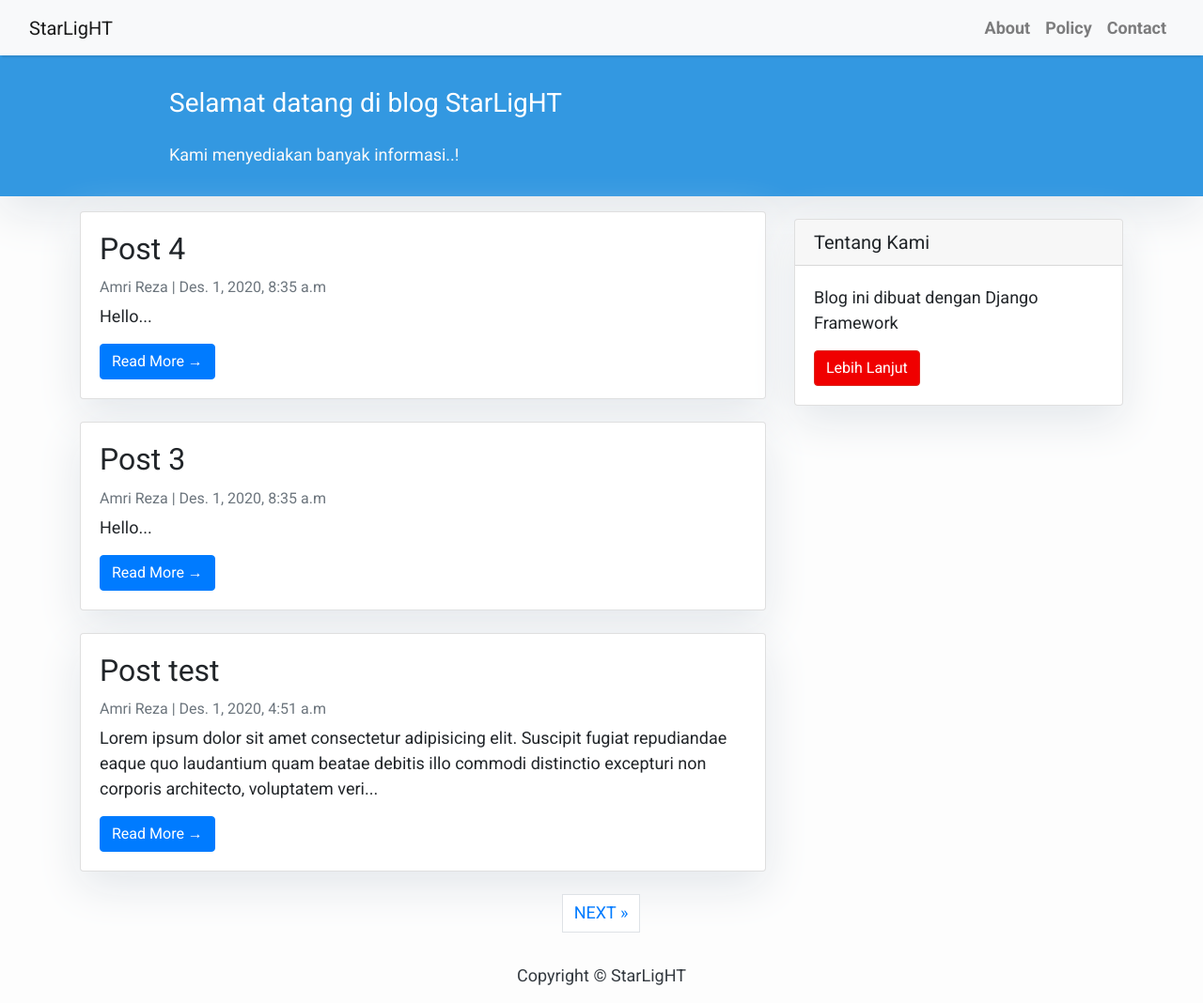
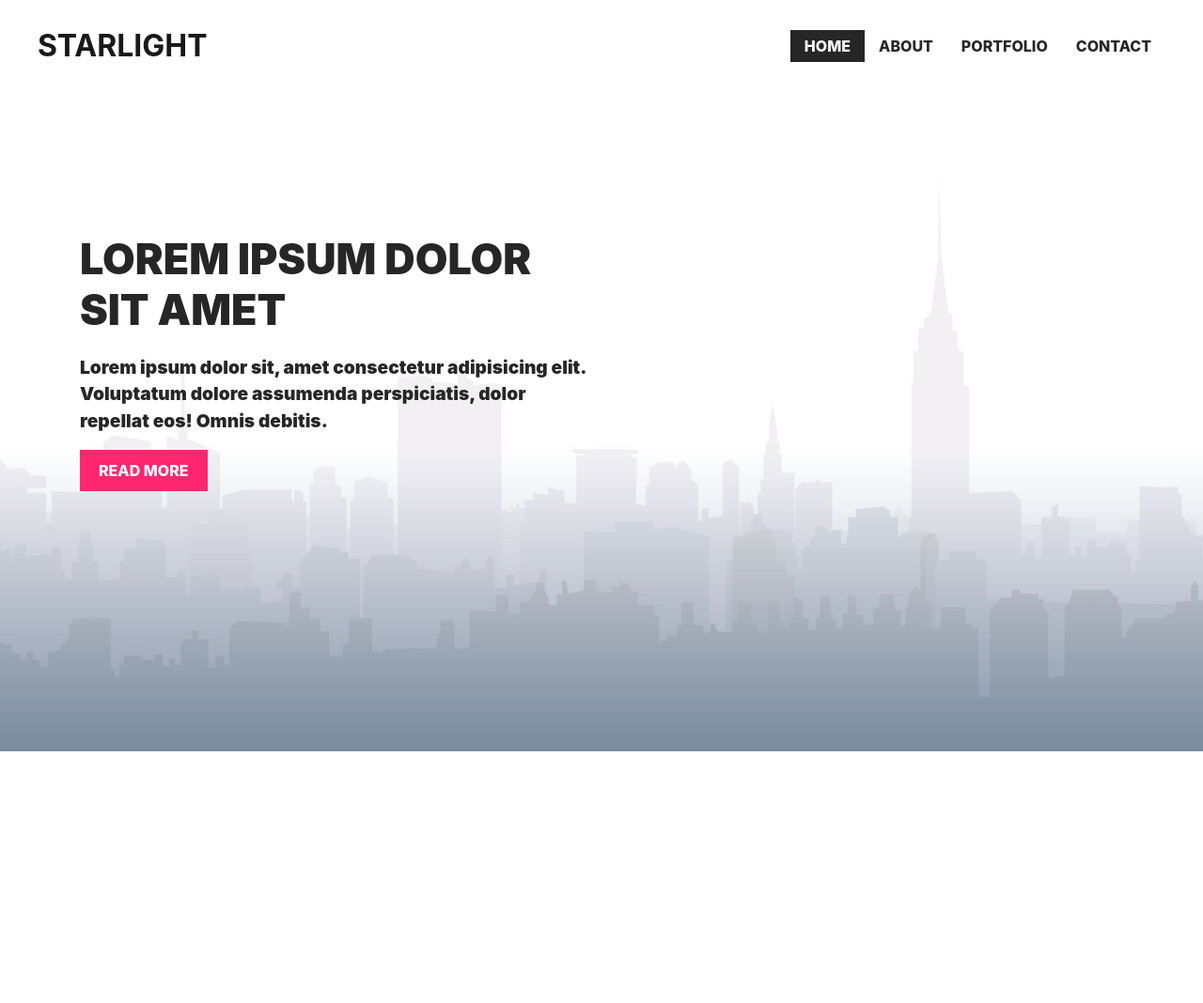
Before and after one commit to AmZaDin14/blogsite, a Django app: page / in a window 1280 px wide. Shown: the whole page at 94% size. After the commit the page ends 800 px from the top, so only its background shows below. Run offline with Django 3.2, Linux system fonts and the light colour scheme; data comes from the database, SQL or seed files in the repository; some libraries are stand-ins or nearby versions.

Commit message:
add Sitemaps and Static files

```diff
--- a/blog/models.py
+++ b/blog/models.py
@@ -1,4 +1,5 @@
 from django.db import models
+from django.urls import reverse
 from django.contrib.auth.models import User
 
 STATUS = {
@@ -10,7 +11,7 @@ class Post(models.Model):
     title = models.CharField(max_length=200, unique=True)
     slug = models.SlugField(max_length=200, unique=True)
     author = models.ForeignKey(User, on_delete=models.CASCADE, related_name='blog_post')
-    update_on = models.DateTimeField(auto_now=True)
+    updated_on = models.DateTimeField(auto_now=True)
     content = models.TextField()
     created_on = models.DateTimeField(auto_now_add=True)
     status = models.IntegerField(choices=STATUS, default=0)
@@ -20,6 +21,9 @@ class Post(models.Model):
 
     def __str__(self):
         return self.title
+
+    def get_absolute_url(self):
+        return reverse("post_detail", kwargs={"slug": str(self.slug)})
 
 class Comment(models.Model):
     post = models.ForeignKey(Post, on_delete=models.CASCADE, related_name='comments')
--- a/blog/urls.py
+++ b/blog/urls.py
@@ -1,7 +1,15 @@
 from . import views
 from django.urls import path
+from django.contrib.sitemaps.views import sitemap
+from blog.sitemaps import PostSitemap
+
+sitemaps = {
+    "posts": PostSitemap,
+}
 
 urlpatterns = [
-    path("", views.PostList, name="home"),
-    path('<slug:slug>/', views.post_detail, name='post_detail'),
+    path("", views.HomePage, name='home'),
+    path("blog/", views.PostList, name="blog"),
+    path('blog/<slug:slug>/', views.post_detail, name='post_detail'),
+    path("sitemap.xml", sitemap, {"sitemaps": sitemaps}, name="sitemap"),
 ]
--- a/blog/views.py
+++ b/blog/views.py
@@ -13,6 +13,9 @@ from django.core.paginator import Paginator, PageNotAnInteger, EmptyPage
 #     model = Post
 #     template_name = 'blog/post_detail.html'
 
+def HomePage(request):
+    return render(request, 'index.html')
+
 def PostList(request):
     object_list = Post.objects.filter(status=1).order_by('-created_on')
     paginator = Paginator(object_list, 3)
@@ -27,7 +30,7 @@ def PostList(request):
         post_list = paginator.page(paginator.num_pages)
     finally:
         return render(request,
-                    'index.html',
+                    'blog/index.html',
                     {'page': page,
                     'post_list': post_list})
 
--- a/blogsite/settings.py
+++ b/blogsite/settings.py
@@ -41,6 +41,7 @@ INSTALLED_APPS = [
     'blog',
     'crispy_forms',
     'django_summernote',
+    'django.contrib.sitemaps',
 ]
 
 MIDDLEWARE = [
@@ -121,7 +122,11 @@ USE_TZ = True
 # Static files (CSS, JavaScript, Images)
 # https://docs.djangoproject.com/en/3.1/howto/static-files/
 
+STATIC_ROOT = os.path.join(BASE_DIR, 'staticfiles')
+
 STATIC_URL = '/static/'
+
+STATICFILES_DIRS = (os.path.join('static'),)
 
 CRISPY_TEMPLATE_PACK = 'bootstrap4'
 
--- /dev/null
+++ b/static/css/style.css
@@ -0,0 +1,95 @@
+.header
+{
+    position: absolute;
+    z-index: 10;
+    width: 100%;
+}
+.navbar
+{
+    padding: 20px 40px;
+}
+.navbar-brand
+{
+    font-weight: 700;
+    text-transform: uppercase;
+    font-size: 2em;
+    color: #262626;
+}
+.nav-item
+{
+    font-weight: 800;
+    text-transform: uppercase;
+}
+.navbar-light .navbar-nav .nav-item .nav-link:hover,
+.navbar-light .navbar-nav .nav-item.active .nav-link
+{
+    background: #262626;
+    color: #FFF;
+}
+.navbar-light .navbar-nav .nav-item .nav-link
+{
+    color: #262626;
+    padding: 5px 15px;
+}
+.banner
+{
+    position: relative;
+    background: url(../img/bg.jpg);
+    min-height: 100vh;
+    background-size: cover;
+    background-position: center;
+    padding: 250px 0 200px;
+}
+.banner h2
+{
+    margin: 0;
+    padding: 0;
+    font-size: 2.8em;
+    font-weight: 1000;
+    color: #262626;
+    text-transform: uppercase;
+}
+.banner p
+{
+    margin: 1em 0 0;
+    padding: 0;
+    font-size: 1.2em;
+    font-weight: 1000;
+    line-height: 1.5em;
+    color: #262626;
+}
+.btnD1
+{
+    display: inline-block;
+    margin: 1em 0 0;
+    background: #ff2670;
+    color: #fff;
+    padding: 10px 20px;
+    text-transform: uppercase;
+    border: none;
+    font-weight: 800;
+}
+.btnD1:hover
+{
+    color: #fff;
+    text-decoration: none;
+}
+.navbar-light .navbar-toggler
+{
+    border: none;
+    columns: #fff;
+    border: 2px solid #7f7f7f;
+    border-radius: 0;
+    outline: none;
+}
+.navbar-collapse
+{
+    background-image: #ffffff;
+}
+@media (max-width: 768px)
+{
+    .banner
+    {
+        padding: 200px 0;
+    }
+}
--- a/templates/base.html
+++ b/templates/base.html
@@ -6,8 +6,10 @@
     <link href="https://fonts.googleapis.com/css?family=Roboto:400,700" rel="stylesheet">
     <meta name="google" content="notranslate" />
     <meta name="viewport" content="width=device-width, initial-scale=1" />
-        <link rel="stylesheet" href="https://maxcdn.bootstrapcdn.com/bootstrap/4.0.0/css/bootstrap.min.css" integrity="sha384-Gn5384xqQ1aoWXA+058RXPxPg6fy4IWvTNh0E263XmFcJlSAwiGgFAW/dAiS6JXm"
-            crossorigin="anonymous" />
+    <link rel="stylesheet" href="https://maxcdn.bootstrapcdn.com/bootstrap/4.0.0/css/bootstrap.min.css"
+        integrity="sha384-Gn5384xqQ1aoWXA+058RXPxPg6fy4IWvTNh0E263XmFcJlSAwiGgFAW/dAiS6JXm" crossorigin="anonymous" />
+    {% load static %}
+    <link rel="stylesheet" href="{% static 'css/style.css' %}">
 </head>
 
 <body>
@@ -17,14 +19,17 @@
             font-size: 17px;
             background-color: #fdfdfd;
         }
+
         .shadow {
             box-shadow: 0 4px 2px -2px rgba(0, 0, 0, 0.1);
         }
+
         .btn-danger {
             color: #fff;
             background-color: #f00000;
             border-color: #dc281e;
         }
+
         .masthead {
             background: #3398E1;
             height: auto;
@@ -34,8 +39,38 @@
         }
     </style>
 
+    <header>
+        <div class="container">
+            <nav class="navbar fixed-top navbar-expand-lg navbar-light">
+                <a class="navbar-brand" href="#">StarLigHT</a>
+                <button class="navbar-toggler" type="button" data-toggle="collapse"
+                    data-target="#navbarSupportedContent" aria-controls="navbarSupportedContent" aria-expanded="false"
+                    aria-label="Toggle navigation">
+                    <span class="navbar-toggler-icon"></span>
+                </button>
+
+                <div class="collapse navbar-collapse" id="navbarSupportedContent">
+                    <ul class="navbar-nav ml-lg-auto">
+                        <li class="nav-item active">
+                            <a class="nav-link" href="#">Home <span class="sr-only">(current)</span></a>
+                        </li>
+                        <li class="nav-item">
+                            <a class="nav-link" href="#">About</a>
+                        </li>
+                        <li class="nav-item">
+                            <a class="nav-link" href="#">Portfolio</a>
+                        </li>
+                        <li class="nav-item">
+                            <a class="nav-link" href="#">Contact</a>
+                        </li>
+                    </ul>
+                </div>
+            </nav>
+        </div>
+    </header>
+
     <!-- Navigation -->
-        <nav class="navbar navbar-expand-lg navbar-light bg-light shadow" id="mainNav">
+    <!-- <nav class="navbar navbar-expand-lg navbar-light bg-light shadow" id="mainNav">
             <div class="container-fluid">
                 <a class="navbar-brand" href="{% url 'home' %}">StarLigHT</a>
                 <button class="navbar-toggler navbar-toggler-right" type="button" data-toggle="collapse" data-target="#navbarResponsive"
@@ -56,7 +91,7 @@
                     </ul>
                 </div>
             </div>
-        </nav>
+        </nav> -->
     {% block content %}
     <!-- Content Goes here -->
     {% endblock content %}
@@ -65,4 +100,5 @@
         <p class="m-0 text-dark text-center ">Copyright &copy; StarLigHT</p>
     </footer>
 </body>
+
 </html>
--- a/templates/index.html
+++ b/templates/index.html
@@ -1,64 +1,54 @@
-{% extends "base.html" %}
-{% block content %}
-<style>
-    body {
-        font-family: "Roboto", sans-serif;
-        font-size: 18px;
-        background-color: #fdfdfd;
-    }
+<!DOCTYPE html>
+<html>
+    <head>
+        <meta name="viewport" content="width=device-width", initial-scale=1.0">
+        <meta charset="utf-8">
+        <title>Maulana Blog</title>
+        <link rel="stylesheet" href="https://maxcdn.bootstrapcdn.com/bootstrap/4.0.0/css/bootstrap.min.css" integrity="sha384-Gn5384xqQ1aoWXA+058RXPxPg6fy4IWvTNh0E263XmFcJlSAwiGgFAW/dAiS6JXm" crossorigin="anonymous">
+        {% load static %}
+        <link rel="stylesheet" href="{% static 'css/style.css' %}">
+    </head>
+    <body>
+        <header>
+            <div class="container">
+                <nav class="navbar fixed-top navbar-expand-lg navbar-light">
+                    <a class="navbar-brand" href="#">StarLigHT</a>
+                    <button class="navbar-toggler" type="button" data-toggle="collapse" data-target="#navbarSupportedContent" aria-controls="navbarSupportedContent" aria-expanded="false" aria-label="Toggle navigation">
+                      <span class="navbar-toggler-icon"></span>
+                    </button>
 
-    .head_text {
-        color: white;
-    }
-
-    .card {
-        box-shadow: 0 16px 48px #E3E7EB;
-    }
-</style>
-
-<header class="masthead">
-    <div class="overlay"></div>
-    <div class="container">
-        <div class="row">
-            <div class=" col-md-8 col-md-10 mx-auto">
-                <div class="site-heading">
-                    <h3 class=" site-heading my-4 mt-3 text-white"> Selamat datang di blog StarLigHT </h3>
-                    <p class="text-light">Kami menyediakan banyak informasi..! &nbsp
-                    </p>
+                    <div class="collapse navbar-collapse" id="navbarSupportedContent">
+                      <ul class="navbar-nav ml-lg-auto">
+                        <li class="nav-item active">
+                          <a class="nav-link" href="#">Home <span class="sr-only">(current)</span></a>
+                        </li>
+                        <li class="nav-item">
+                          <a class="nav-link" href="#">About</a>
+                        </li>
+                        <li class="nav-item">
+                            <a class="nav-link" href="#">Portfolio</a>
+                        </li>
+                        <li class="nav-item">
+                            <a class="nav-link" href="#">Contact</a>
+                        </li>
+                      </ul>
+                    </div>
+                  </nav>
+            </div>
+        </header>
+        <section class="banner">
+            <div class="container">
+                <div class="row">
+                    <div class="col-sm-6">
+                        <h2>Lorem ipsum dolor sit amet</h2>
+                        <p>Lorem ipsum dolor sit, amet consectetur adipisicing elit. Voluptatum dolore assumenda perspiciatis, dolor repellat eos! Omnis debitis.</p>
+                        <a href="/blog" class="btnD1">Read More</a>
+                    </div>
                 </div>
             </div>
-        </div>
-    </div>
-</header>
-<div class="container">
-    <div class="row">
-        <!-- Blog Entries Column -->
-        <div class="col-md-8 mt-3 left">
-            {% for post in post_list %}
-            <div class="card mb-4">
-                <div class="card-body">
-                    <h2 class="card-title">{{ post.title }}</h2>
-                    <p class="card-text text-muted h6">{{ post.author.get_full_name }} | {{ post.created_on}} </p>
-                    <p class="card-text">{{post.content|slice:":200" }}...</p>
-                    <a href="{% url 'post_detail' post.slug  %}" class="btn btn-primary">Read More &rarr;</a>
-                </div>
-            </div>
-            {% endfor %}
-        </div>
-        {% block sidebar %} {% include 'sidebar.html' %} {% endblock sidebar %}
-    </div>
-    {% if post_list.has_other_pages %}
-    <nav aria-label="Page navigation conatiner"></nav>
-    <ul class="pagination justify-content-center">
-        {% if post_list.has_previous %}
-        <li><a href="?page={{ post_list.previous_page_number }}" class="page-link">&laquo; PREV </a></li>
-        {% endif %}
-        {% if post_list.has_next %}
-        <li><a href="?page={{ post_list.next_page_number }}" class="page-link"> NEXT &raquo;</a></li>
-        {% endif %}
-    </ul>
-    </nav>
-</div>
-{% endif %}
-</div>
-{%endblock%}
+        </section>
+        <script src="https://code.jquery.com/jquery-3.2.1.slim.min.js" integrity="sha384-KJ3o2DKtIkvYIK3UENzmM7KCkRr/rE9/Qpg6aAZGJwFDMVNA/GpGFF93hXpG5KkN" crossorigin="anonymous"></script>
+        <script src="https://cdnjs.cloudflare.com/ajax/libs/popper.js/1.12.9/umd/popper.min.js" integrity="sha384-ApNbgh9B+Y1QKtv3Rn7W3mgPxhU9K/ScQsAP7hUibX39j7fakFPskvXusvfa0b4Q" crossorigin="anonymous"></script>
+        <script src="https://maxcdn.bootstrapcdn.com/bootstrap/4.0.0/js/bootstrap.min.js" integrity="sha384-JZR6Spejh4U02d8jOt6vLEHfe/JQGiRRSQQxSfFWpi1MquVdAyjUar5+76PVCmYl" crossorigin="anonymous"></script>
+    </body>
+</html>
```
Also changed, not shown: blog/sitemaps.py (added, +12 -0 lines), templates/blog/index.html (added, +64 -0 lines), blog/migrations/0003_auto_20201201_2023.py (added), db.sqlite3, static/img/1.png (added), static/img/2.jpg (added), static/img/3.jpg (added), static/img/bg.jpg (added), static/img/p1.jpg (added), static/img/p2.jpg (added). Lines whose indentation alone changed are shown as unchanged.
